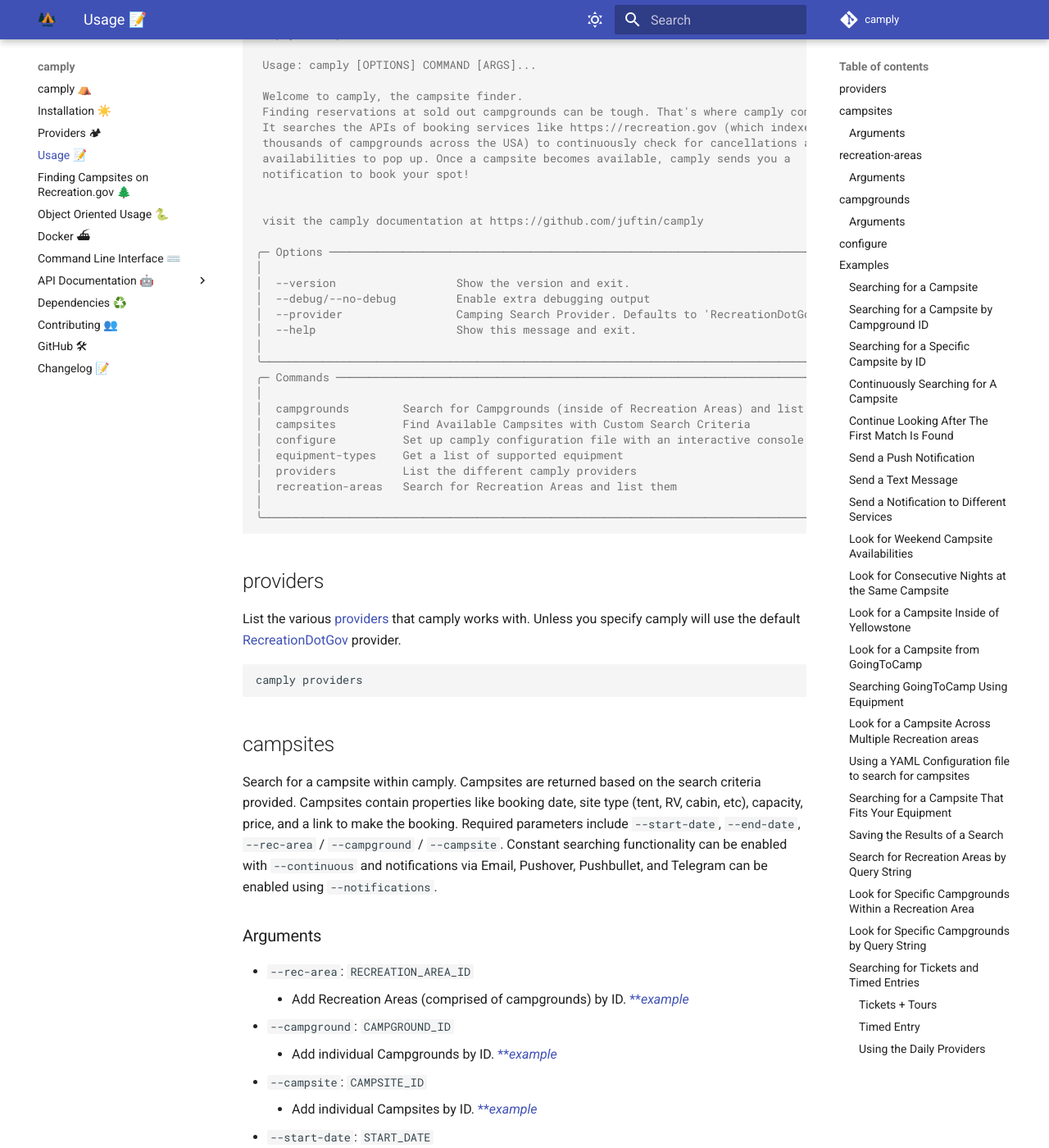
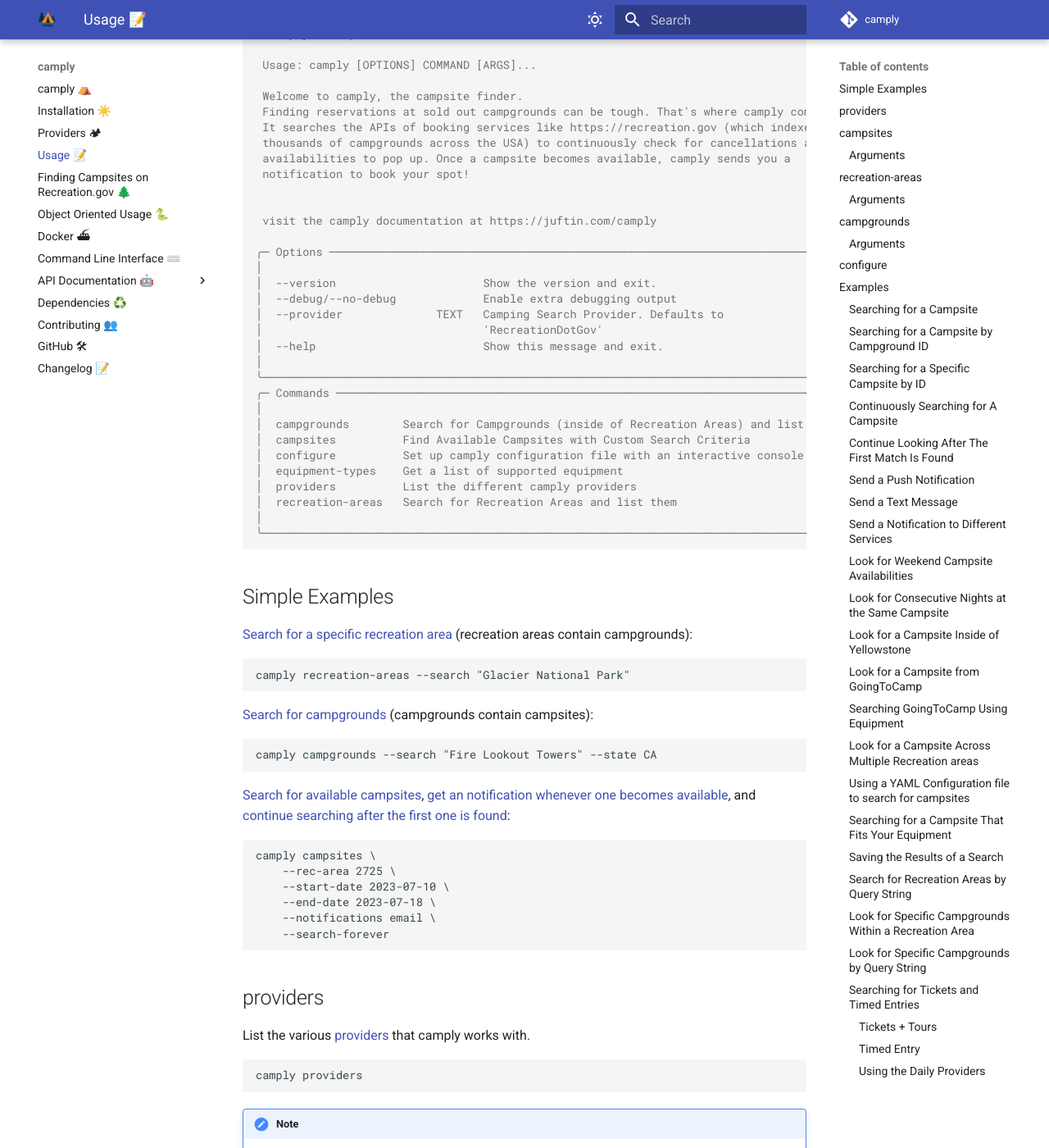
Before and after one commit to juftin/camply, an MkDocs documentation site: the page built from docs/command_line_usage.md, in a window 1280 px wide and 1400 px high, scrolled down 251 px. Shown: the whole window at 82% size. Built offline with MkDocs 1.6.1 and Material for MkDocs 9.7.7, drawn with Linux system fonts in a browser that asks for light colours; comment, search, counter and statistics services are not loaded; some of the changed text lies outside the part shown.

Commit message:
📝 Documentation Revamp

````diff
--- a/docs/command_line_usage.md
+++ b/docs/command_line_usage.md
@@ -5,7 +5,7 @@
 `equipment-types`, and `configure`.
 
 ```console
-camply --help
+❯ camply --help
 
  Usage: camply [OPTIONS] COMMAND [ARGS]...
 
@@ -17,36 +17,72 @@
  notification to book your spot!
 
 
- visit the camply documentation at https://github.com/juftin/camply
+ visit the camply documentation at https://juftin.com/camply
 
 ╭─ Options ──────────────────────────────────────────────────────────────────────────────╮
 │                                                                                        │
-│  --version                  Show the version and exit.                                 │
-│  --debug/--no-debug         Enable extra debugging output                              │
-│  --provider                 Camping Search Provider. Defaults to 'RecreationDotGov'    │
-│  --help                     Show this message and exit.                                │
+│  --version                      Show the version and exit.                             │
+│  --debug/--no-debug             Enable extra debugging output                          │
+│  --provider              TEXT   Camping Search Provider. Defaults to                   │
+│                                 'RecreationDotGov'                                     │
+│  --help                         Show this message and exit.                            │
 │                                                                                        │
 ╰────────────────────────────────────────────────────────────────────────────────────────╯
 ╭─ Commands ─────────────────────────────────────────────────────────────────────────────╮
 │                                                                                        │
 │  campgrounds        Search for Campgrounds (inside of Recreation Areas) and list them  │
 │  campsites          Find Available Campsites with Custom Search Criteria               │
-│  configure          Set up camply configuration file with an interactive console          │
+│  configure          Set up camply configuration file with an interactive console       │
 │  equipment-types    Get a list of supported equipment                                  │
 │  providers          List the different camply providers                                │
 │  recreation-areas   Search for Recreation Areas and list them                          │
 │                                                                                        │
 ╰────────────────────────────────────────────────────────────────────────────────────────╯
+
+```
+
+## Simple Examples
+
+[Search for a specific recreation area](#search-for-recreation-areas-by-query-string) (recreation
+areas contain campgrounds):
+
+```commandline
+camply recreation-areas --search "Glacier National Park"
+```
+
+[Search for campgrounds](#look-for-specific-campgrounds-by-query-string) (campgrounds
+contain campsites):
+
+```commandline
+camply campgrounds --search "Fire Lookout Towers" --state CA
+```
+
+[Search for available campsites](#searching-for-a-campsite),
+[get an notification whenever one becomes available](#send-a-push-notification), and
+[continue searching after the first one is found](#continue-looking-after-the-first-match-is-found):
+
+```commandline
+camply campsites \
+    --rec-area 2725 \
+    --start-date 2023-07-10 \
+    --end-date 2023-07-18 \
+    --notifications email \
+    --search-forever
 ```
 
 ## providers
 
-List the various [providers](providers.md) that camply works with. Unless you specify
-camply will use the default [RecreationDotGov](providers.md#recreationgov) provider.
+List the various [providers](providers.md) that camply works with.
 
 ```commandline
 camply providers
 ```
+
+!!! note
+
+    If no provider is specified, camply will use the default provider,
+    **`RecreationDotGov`**, which searches for recreation areas,
+    campgrounds, and campsites listed on https://recreation.gov
 
 ## campsites
 
@@ -244,8 +280,12 @@
 is [https://www.recreation.gov/camping/campsites/98363](https://www.recreation.gov/camping/campsites/98363)
 , here we can see that it's ID is `98363`. You can search for one or many campsites by ID by
 supplying the `--campsite` argument. You can provide the `--campsite` argument once or multiple
-times to search for different campsites. Note, `--campsite` arguments override any `--rec-area`
-or `--campground` parameters provided.
+times to search for different campsites.
+
+!!! note
+
+    **`--campsite`** arguments override any **`--rec-area`** or **`--campground`** options
+    provided. And **`--campground`** will override the **`--rec-area`** option.
 
 ```commandline
 camply campsites \
@@ -379,9 +423,11 @@
 all campsites with a single nights booking are returned by camply. To search for campsites with
 consecutive night stays, pass the `--nights` argument.
 
-Note, the `--nights` argument handles issues with improper search parameters. For example, if you
-set the `--weekends` parameter the maximum number of consecutive nights possible is 2. If you supply
-more than this your `--nights` parameter will be overwritten to 2.
+!!! note
+
+    The **`--nights`** argument handles issues with improper search parameters. For example, if you
+    set the **`--weekends`** parameter the maximum number of consecutive nights possible is 2. If you supply
+    more than this your **`--nights`** parameter will be overwritten to 2.
 
 ```commandline
 camply campsites \
````
Also changed, not shown: other parts of docs/command_line_usage.md (+7 -3 lines), README.md (+43 -11 lines), docs/dependencies.md (+3 -3 lines), docs/index.md (+4 -1 lines), docs/installation.md (+7 -12 lines), 2 other files.
